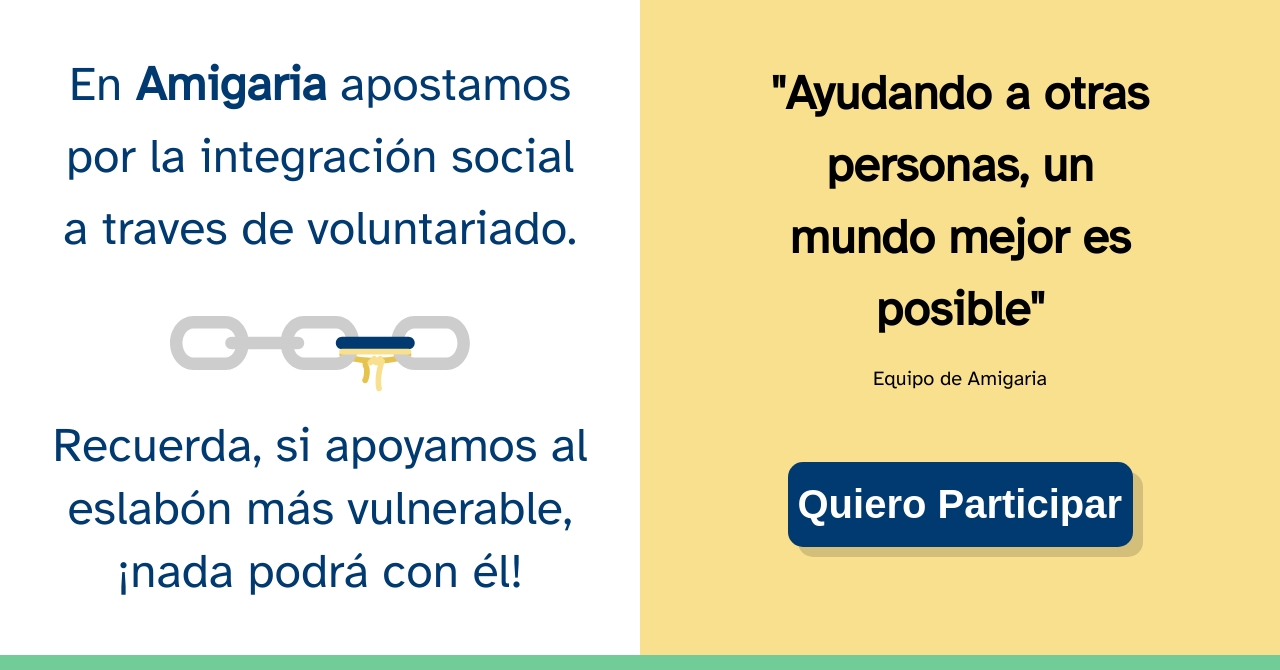
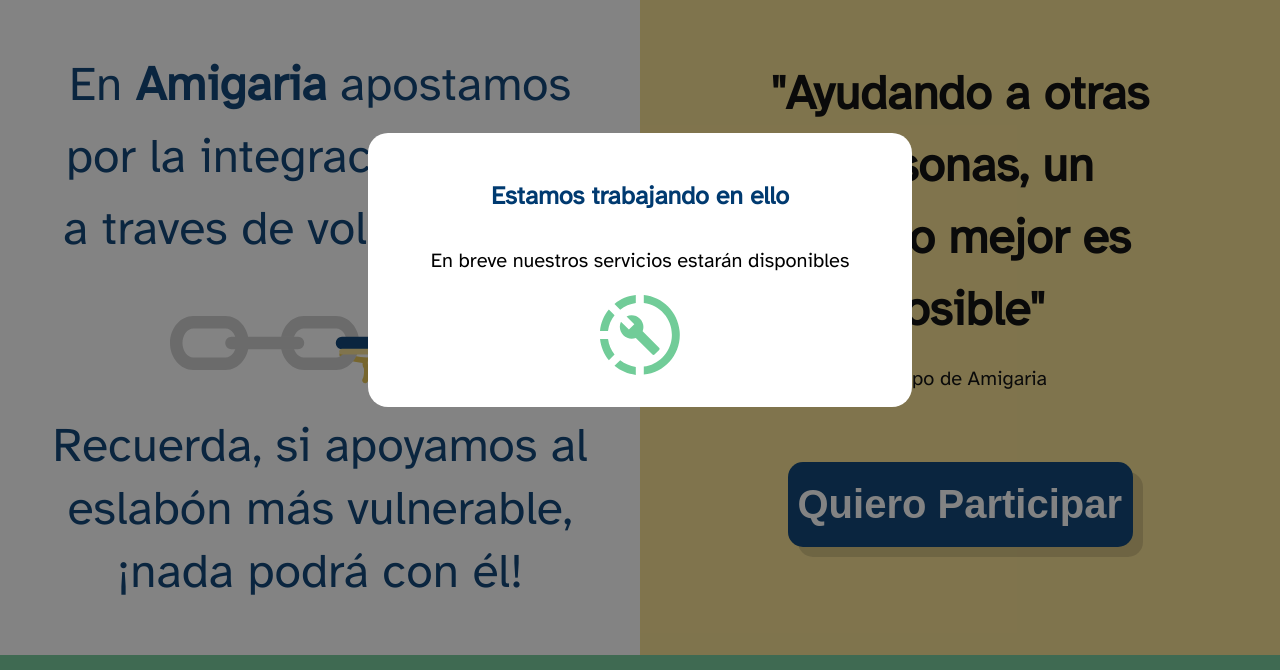
Before and after one commit to AmigariaWeb/landing-page, a website: page index.html in a window 1280 px wide. Both pictures are taken after a click on the link "Iniciar Sesión". Shown: the part 130-800 px from the top of the page. Drawn offline with Linux system fonts and the light colour scheme; files whose address does not match are found by name.

Commit message:
Added a modal for login
Added the functionalities for the login button and a  modal for that login

```diff
--- a/index.html
+++ b/index.html
@@ -27,7 +27,7 @@
       <nav class="nav-bar">
         <ul id="menu-panel" class="panel">
           <li><a href="#call2action-contact" class="button-nav">Registrarse</a></li>
-          <li><a href="#" class="button-nav login">Iniciar Sesión</a></li>
+          <li><a href="#" class="button-nav login" id="btn-login">Iniciar Sesión</a></li>
         </ul>
         <svg id="menu-burger" class="menu-burger" width="2rem" height="2rem">
           <rect class="burger-line" width="2rem" height="0.3rem"></rect>
@@ -345,5 +345,14 @@
   </div>
   </footer>
   </div>
+  <div class="login-modal" id="login-modal">
+    <div class="login-modal-container">
+      <h4>Estamos trabajando en ello</h4>
+      <p>En breve nuestros servicios estarán disponibles</p>
+      <svg>
+        <image xlink:href="./src/assets/images/work_in_progress.svg" src="yourfallback.png" />
+      </svg>
+    </div>
+  </div>
 </body>
 </html>
--- /dev/null
+++ b/src/css/sass/_loginmodal.scss
@@ -0,0 +1,62 @@
+.login-modal{
+  display: flex;
+  opacity: 0;
+  visibility: hidden;
+  position: fixed;
+  width: 100%;
+  height: 100%;
+  top: 0;
+  left: 0;
+  justify-content: center;
+  align-items: center;
+  background-color: rgba(20, 20, 20, 0.527);
+  z-index: 10;
+  transition: opacity  0.5s;
+
+  &-container{
+    max-width: 30rem;
+    width: 100%;
+    min-height: 12.5rem;
+    background-color: var(--white);
+    border-radius: 20px;
+    display: flex;
+    flex-direction: column;
+    justify-content: space-around;
+    align-items: center;
+    padding: 2rem;
+    margin: 5px;
+    gap: 1rem;
+
+    h4{
+      font-size: 1.5625rem;
+      text-align: center;
+      font-weight: 700;
+      line-height: 63px;
+      color: var(--blue-dark);
+      text-align: center;
+
+    }
+    p{
+      font-size: 1.25rem;
+      line-height: 35px;
+      text-align: center;
+    }
+
+    svg{
+      width: 5rem;
+      height: 5rem;
+
+      image{
+        width: inherit;
+        height: inherit;
+      }
+    }
+  }
+
+
+}
+.show-login-modal{
+  opacity: 1;
+  visibility: visible;
+
+}
--- a/src/css/sass/styles.scss
+++ b/src/css/sass/styles.scss
@@ -10,3 +10,4 @@
 @use './callaction2';
 @use './footer';
 @use './workshops';
+@use './loginmodal';
--- a/src/js/script.js
+++ b/src/js/script.js
@@ -1,49 +1,58 @@
-/*********** Funcionalidades del Header *************/
-// Selectores
+/****************** Header Features Start ******************/
 const header = document.querySelector('header');
 const menuBurger = document.querySelector('#menu-burger');
-const menuBurgerPanel = document.querySelector('#menu-panel')
+const menuBurgerPanel = document.querySelector('#menu-panel');
+const btnLogin = document.querySelector('#btn-login');
+const loginModal = document.querySelector('#login-modal');
 
-// Eventos
-window.addEventListener('scroll', changeLogoSize)
+window.addEventListener('scroll', changeLogoSize);
 window.addEventListener('resize', resizeHandler);
 menuBurger.addEventListener('click', toogleMenu);
+btnLogin.addEventListener('click', showLoginModal);
 
 
-//Funciones
 function changeLogoSize() {
   window.scrollY > 0
     ? header.classList.add('header-on-scroll')
-    : header.classList.remove('header-on-scroll')
+    : header.classList.remove('header-on-scroll');
 }
 
 function toogleMenu() {
   menuBurger.classList.toggle('switch-burger');
-  menuBurgerPanel.classList.toggle('show-panel')
+  menuBurgerPanel.classList.toggle('show-panel');
 }
 
+function showLoginModal(e) {
+    e.preventDefault();
+    loginModal.classList.add("show-login-modal");
+    setTimeout(() => {
+        loginModal.classList.remove("show-login-modal");
+    }, 3000);
+}
 
 function resizeHandler() {
   const largeScreen = 1024;
   const windowWidth = window.innerWidth;
 
   if (windowWidth < largeScreen) {
-    menuBurgerPanel.style.display = "none"
+    menuBurgerPanel.style.display = "none";
     setTimeout(() => {
-      menuBurgerPanel.classList.add('panel')
-      menuBurgerPanel.style.display = "flex"
+      menuBurgerPanel.classList.add('panel');
+      menuBurgerPanel.style.display = "flex";
     }, 1);
-    menuBurger.style.display = "block"
+    menuBurger.style.display = "block";
 
   } else {
-    menuBurgerPanel.classList.remove('panel')
-    menuBurgerPanel.classList.remove('show-panel')
-    menuBurger.style.display = "none"
+    menuBurgerPanel.classList.remove('panel');
+    menuBurgerPanel.classList.remove('show-panel');
+    menuBurger.style.display = "none";
     menuBurger.classList.remove('switch-burger');
   }
 }
-// Primera ejecución al abrir la página
+// First page render
 resizeHandler();
+
+/****************** Header Features End ******************/
 
 /******************FormValidation Start******************/
 
```
Also changed, not shown: src/assets/images/work_in_progress.svg (added), src/css/styles.css, 1 other file.
